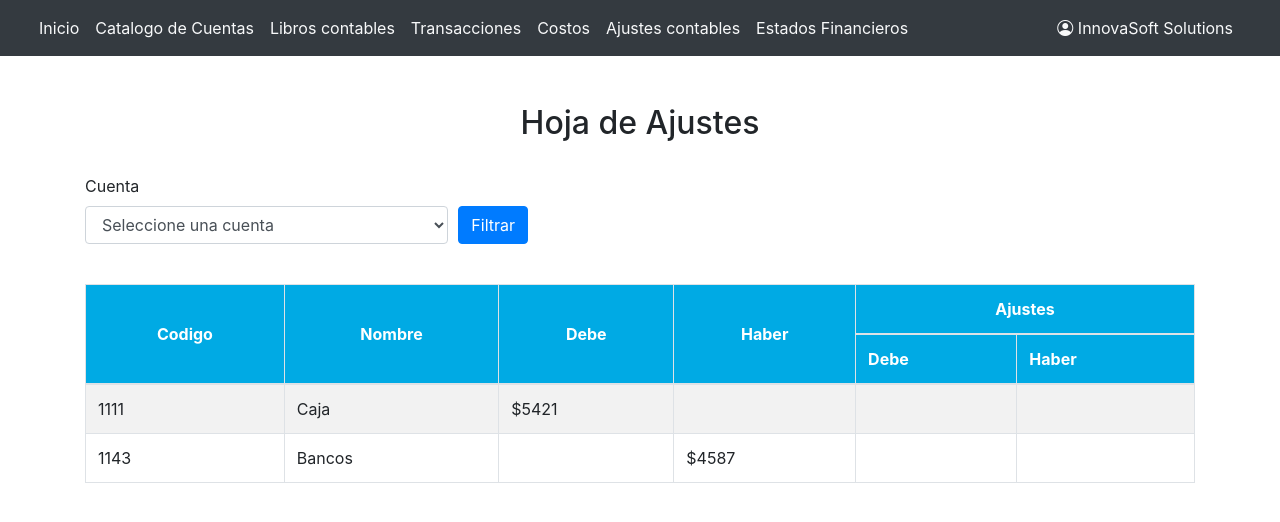
After one commit to erickG01/InnovaSoftSolutions, a Django app: page /HojAjustes/ in a window 1280 px wide. The commit adds this page. Shown: the top 522 px of the page. Run offline with Django 5.2, Linux system fonts and the light colour scheme; some libraries are stand-ins or nearby versions.

Commit message:
Agregar hojAjustes

```diff
--- /dev/null
+++ b/App_innovaSoft/static/css/styles.css
@@ -0,0 +1,3 @@
+.align-middle {
+    vertical-align: middle; /* Centrar verticalmente */
+}
--- a/App_innovaSoft/templates/App_innovaSoft/base.html
+++ b/App_innovaSoft/templates/App_innovaSoft/base.html
@@ -19,7 +19,7 @@
                     <li class="nav-item"><a class="nav-link text-light" href="{% url 'libroMayor' %}">Libros contables</a></li>
                     <li class="nav-item"><a class="nav-link text-light" href="#">Transacciones</a></li>
                     <li class="nav-item"><a class="nav-link text-light" href="#">Costos</a></li>
-                    <li class="nav-item"><a class="nav-link text-light" href="#">Ajustes contables</a></li>
+                    <li class="nav-item"><a class="nav-link text-light" href="{% url 'hojAjustes' %}">Ajustes contables</a></li>
                     <li class="nav-item"><a class="nav-link text-light" href="#">Estados Financieros</a></li>
                 </ul>
             </div>
--- /dev/null
+++ b/App_innovaSoft/templates/App_innovaSoft/hojAjustes.html
@@ -0,0 +1,87 @@
+{% extends 'App_innovaSoft/base.html' %}
+
+{%block content%}
+
+<!DOCTYPE html>
+<html lang="es">
+
+<head>
+    {% load static %}
+    <meta charset="utf-8">
+    <meta http-equiv="X-UA-Compatible" content="IE=edge">
+    <title>Hoja de Ajustes</title>
+    <meta name="viewport" content="width=device-width, initial-scale=1">
+    <link href="https://stackpath.bootstrapcdn.com/bootstrap/4.5.2/css/bootstrap.min.css" rel="stylesheet">
+    <link rel="stylesheet" href="https://cdnjs.cloudflare.com/ajax/libs/bootstrap-icons/1.8.1/font/bootstrap-icons.min.css">
+    <link rel="stylesheet" href="{% static 'css/styles.css' %}">
+</head>
+
+<body>
+    <div class="container mt-5">
+        <h2 class="text-center">Hoja de Ajustes</h2><br>
+
+    <!-- Filtros -->
+     <form class="mb-4" method="GET" action="/filtro">
+        <div class="form-row">
+            <!-- Selección de cuentas -->
+            <div class="form-group col-md-4" >
+                <label for="cuentaSelect">Cuenta</label>
+                <select class="form-control" id="cuentaSelect" name="cuenta">
+                    <option value="" disabled selected>Seleccione una cuenta</option>
+                    <!-- Opciones del catálogo de cuentas -->
+                    {% for cuenta in hoja_ajustes %}
+                        <option value="{{ cuenta.id }}">{{ cuenta.nombre }}</option>
+                    {% endfor %}
+                </select>
+            </div>
+
+            <!-- Botón de filtrar -->
+            <div class="form-group col-md-2 d-flex align-items-end">
+                <button type="submit" class="btn btn-primary">Filtrar</button>
+            </div>
+        </div>
+    </form>
+
+<!--Tabla de hoja de ajustes-->
+    <table class="table table-striped table-bordered mt-4">
+        <thead class="thread-dark" style="background-color:#00aae4; color: white;">
+            <tr>
+                <th rowspan="2" class="text-center align-middle">Codigo</th>
+                <th rowspan="2" class="text-center align-middle">Nombre</th>
+                <th rowspan="2" class="text-center align-middle">Debe</th>
+                <th rowspan="2" class="text-center align-middle">Haber</th>
+                <th colspan="2" class="text-center">Ajustes</th>
+            </tr>
+            <tr>
+                <th>Debe</th>
+                <th>Haber</th>
+            </tr>
+        </thead>
+        <tbody>
+            <!-- Aquí irían las filas generadas dinámicamente -->
+            <tr>
+                <td>1111</td>
+                <td>Caja</td>
+                <td>$5421</td>
+                <td></td>
+                <td></td>
+                <td></td>
+            </tr>
+            <tr>
+                <td>1143</td>
+                <td>Bancos</td>
+                <td></td>
+                <td>$4587</td>
+                <td></td>
+                <td></td>
+            </tr>
+            <!-- Fin de filas de ejemplo -->
+        </tbody>
+    </table>
+
+    <script src="https://code.jquery.com/jquery-3.5.1.slim.min.js"></script>
+    <script src="https://cdn.jsdelivr.net/npm/bootstrap@4.5.2/dist/js/bootstrap.bundle.min.js"></script>
+    {%endblock%}
+</body>
+
+</html>
--- a/App_innovaSoft/views.py
+++ b/App_innovaSoft/views.py
@@ -10,3 +10,6 @@ def libroMayor(request):
 
 def CatalogoCuentas(request):
     return render(request,"App_innovaSoft/CatalogoCuentas.html")
+
+def hojAjustes(request):
+    return render(request,"App_innovaSoft/hojAjustes.html")
--- a/InnovaSoftSolutions/urls.py
+++ b/InnovaSoftSolutions/urls.py
@@ -23,4 +23,5 @@ urlpatterns = [
     path('inicio/',views.home,name="inicio"),
     path('LibroMayor/',views.libroMayor,name="libroMayor"),
     path('CatalogoCuentas/',views.CatalogoCuentas,name="CatalogoCuentas"),
+    path('HojAjustes/',views.hojAjustes,name="hojAjustes"),
 ]
```
Also changed, not shown: apps/temp_Aqui iran las aplicaciones.txt (deleted).
